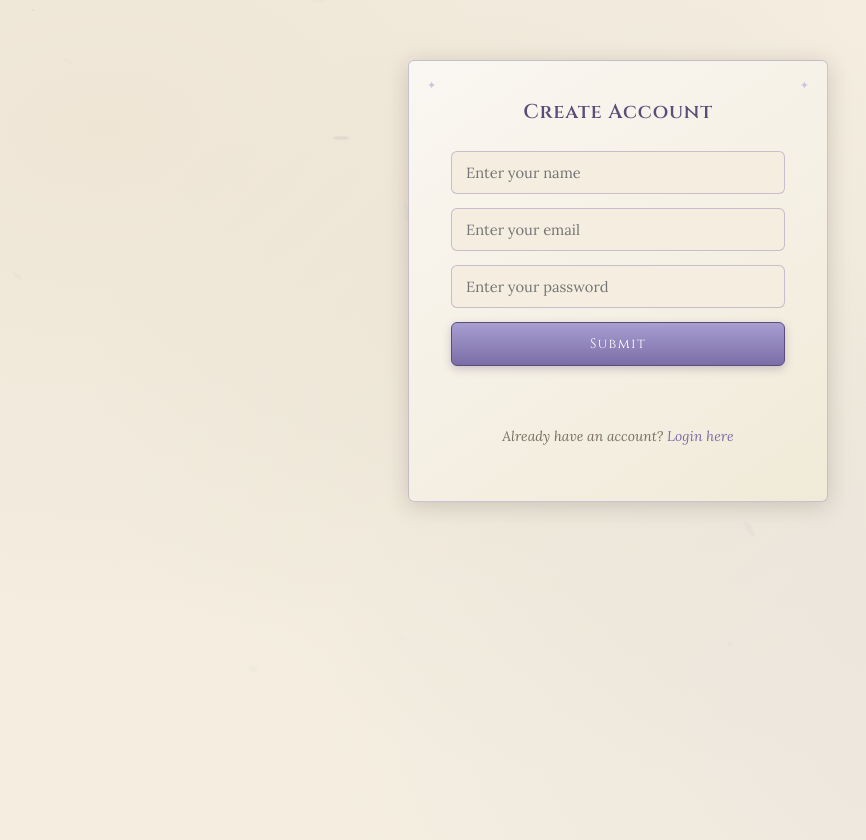
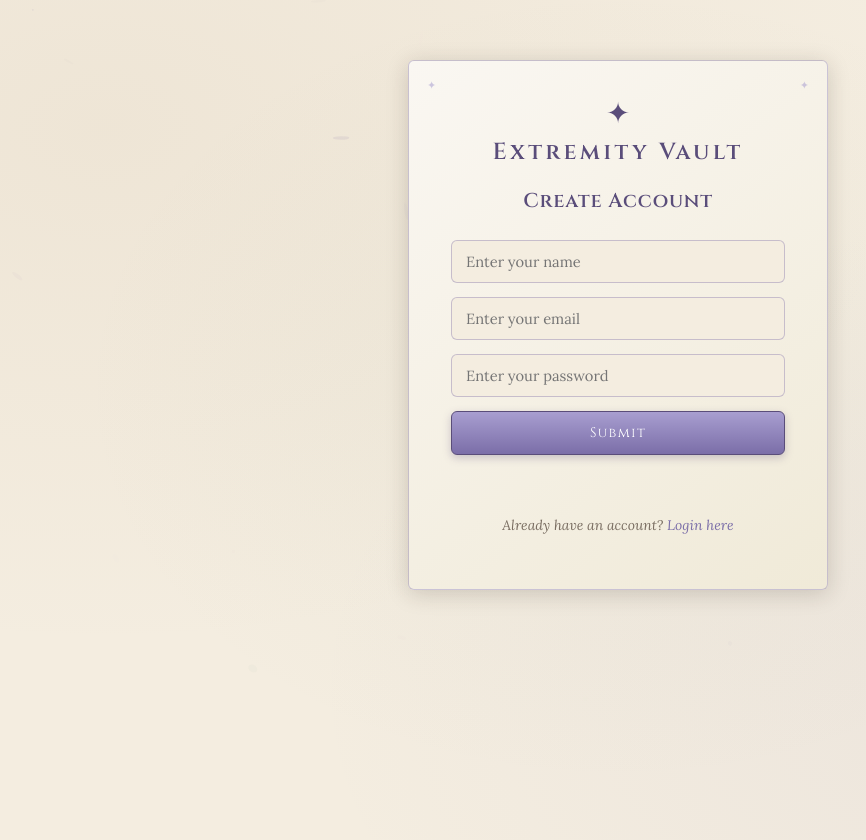
Before and after one commit to Barzin-Vazifedoost/Extremity_Vault, a PHP site: page /html/register.html in a window 1280 px wide. Shown: the top 840 px of the page, without its empty margins (22-888 px from the left). Run offline with PHP 8.4, Linux system fonts and the light colour scheme; some web fonts are replaced.

Commit message:
added new changes

```diff
--- a/html/login.html
+++ b/html/login.html
@@ -10,6 +10,10 @@
 </head>
 <body>
     <div class="login_form">
+        <div class="login-brand">
+            <span class="login-brand-mark">✦</span>
+            <span class="login-brand-name">Extremity Vault</span>
+        </div>
         <h2>Sign In</h2>
         <form id="login_page">
             <div id = "login_elements">
--- a/html/register.html
+++ b/html/register.html
@@ -10,6 +10,10 @@
 </head>
 <body>
     <div class="login_form">
+        <div class="login-brand">
+            <span class="login-brand-mark">✦</span>
+            <span class="login-brand-name">Extremity Vault</span>
+        </div>
         <h2>Create Account</h2>
         <form id="register_page">
             <div id="login_elements">
--- a/public/css/style.css
+++ b/public/css/style.css
@@ -456,6 +456,25 @@ small {
 }
 .login_form::before { content: '✦'; position: absolute; top: 15px; left: 18px;  font-size: 11px; color: var(--hyacinth-lt); opacity: 0.55; }
 .login_form::after  { content: '✦'; position: absolute; top: 15px; right: 18px; font-size: 11px; color: var(--hyacinth-lt); opacity: 0.55; }
+
+.login-brand {
+    text-align: center;
+    margin-bottom: 14px;
+}
+.login-brand-mark {
+    display: block;
+    font-size: 1.8rem;
+    color: var(--hyacinth-dk);
+    margin-bottom: 4px;
+    line-height: 1;
+}
+.login-brand-name {
+    font-family: 'Cinzel', serif;
+    font-size: 1.45rem;
+    font-weight: 700;
+    color: var(--hyacinth-dk);
+    letter-spacing: 0.14em;
+}
 
 .login_form h2 {
     font-family: 'Cinzel', serif;
```
Also changed, not shown: public/js/article.js (+15 -0 lines).
